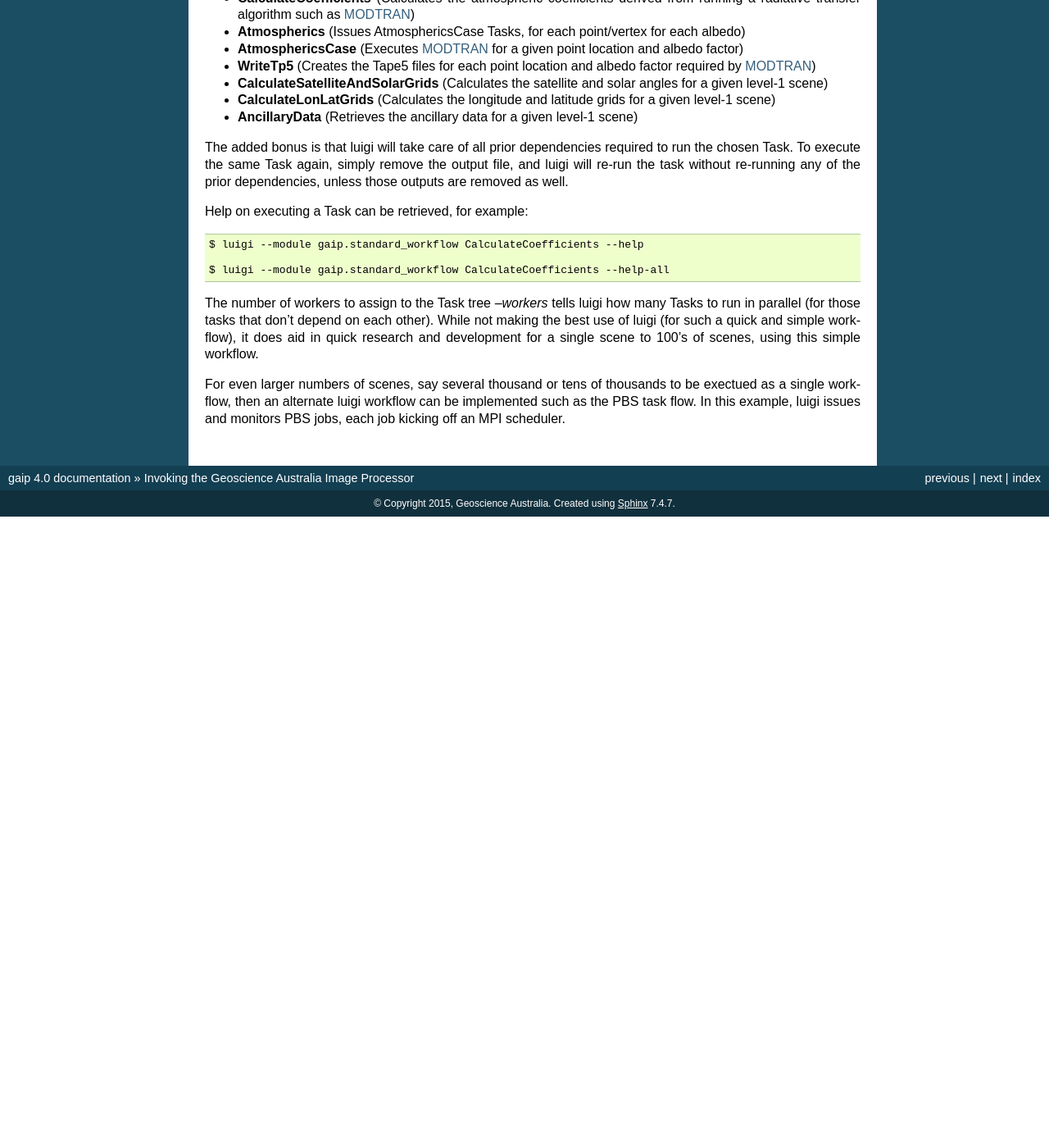
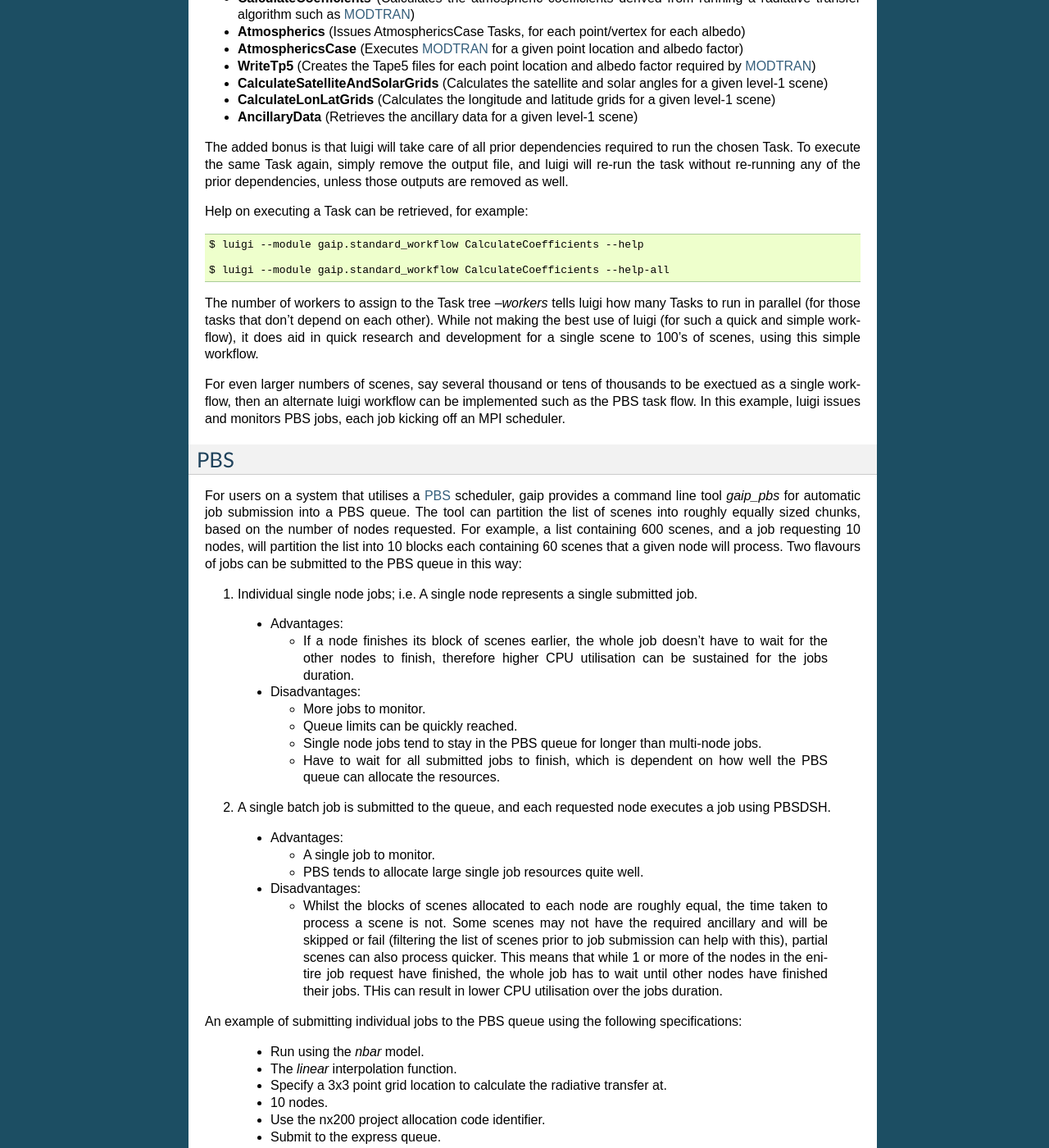
Before and after one commit to GeoscienceAustralia/wagl, a Sphinx documentation site: the page built from docs/source/invoking.rst, in a window 1280 px wide and 1400 px high, scrolled down 1873 px. Shown: the whole window at 82% size. Built offline with Sphinx 7.4.7, drawn with Linux system fonts in a browser that asks for light colours; pages that are not in the unit, such as notebooks, are missing from menus; before the commit the page ends 2503 px from its top, so only the background shows below that; some of the changed text lies outside the part shown.

Commit message:
Added gaip_pbs to the docs.

```diff
--- a/docs/source/invoking.rst
+++ b/docs/source/invoking.rst
@@ -105,3 +105,63 @@ using this simple workflow.
 
 For even larger numbers of scenes, say several thousand or tens of thousands to be exectued as a single workflow, then an alternate luigi workflow can be implemented
 such as the PBS task flow. In this example, luigi issues and monitors PBS jobs, each job kicking off an MPI scheduler.
+
+PBS
+---
+
+For users on a system that utilises a `PBS <https://en.wikipedia.org/wiki/Portable_Batch_System>`_ scheduler, gaip provides a command line tool *gaip_pbs* for automatic job submission into a PBS queue. The tool can partition the list of scenes into roughly equally sized chunks, based on the number of nodes requested. For example, a list containing 600 scenes, and a job requesting 10 nodes, will partition the list into 10 blocks each containing 60 scenes that a given node will process. Two flavours of jobs can be submitted to the PBS queue in this way:
+
+1. Individual single node jobs; i.e. A single node represents a single submitted job.
+
+  * Advantages:
+
+    * If a node finishes its block of scenes earlier, the whole job doesn't have to wait for the other nodes to finish, therefore higher CPU utilisation can be sustained for the jobs duration.
+
+  * Disadvantages:
+
+    * More jobs to monitor.
+    * Queue limits can be quickly reached.
+    * Single node jobs tend to stay in the PBS queue for longer than multi-node jobs.
+    * Have to wait for all submitted jobs to finish, which is dependent on how well the PBS queue can allocate the resources.
+
+2. A single batch job is submitted to the queue, and each requested node executes a job using PBSDSH.
+
+  * Advantages:
+
+    * A single job to monitor.
+    * PBS tends to allocate large single job resources quite well.
+
+  * Disadvantages:
+
+    * Whilst the blocks of scenes allocated to each node are roughly equal, the time taken to process a scene is not. Some scenes may not have the required ancillary and will be skipped or fail (filtering the list of scenes prior to job submission can help with this), partial scenes can also process quicker. This means that while 1 or more of the nodes in the enitire job request have finished, the whole job has to wait until other nodes have finished their jobs. THis can result in lower CPU utilisation over the jobs duration.
+
+An example of submitting individual jobs to the PBS queue using the following specifications:
+
+  * Run using the *nbar* model.
+  * The *linear* interpolation function.
+  * Specify a 3x3 point grid location to calculate the radiative transfer at.
+  * 10 nodes.
+  * Use the nx200 project allocation code identifier.
+  * Submit to the express queue.
+  * Maximum job runtime of 2 hours.
+
+.. code-block:: bash
+
+   $ gaip_pbs --level1-list /path/to/level1-scenes.txt --vertices '(3, 3)' --model nbar --method linear --outdir /path/to/the/output/directory --logdir /path/to/the/logs/directory --env /path/to/the/environment/script --nodes 10 --project nx200 --queue express --hours 2 --email your.name@something.com
+
+The same job resources, but use PBSDSH instead of individual jobs being submitted to the PBS queue.
+
+.. code-block:: bash
+
+   $ gaip_pbs --level1-list /path/to/level1-scenes.txt --vertices '(3, 3)' --model nbar --method linear --outdir /path/to/the/output/directory --logdir /path/to/the/logs/directory --env /path/to/the/environment/script --nodes 10 --project v10 --queue express --hours 2 --email your.name@something.com --dsh
+
+Each call to *gaip_pbs* will generate a new batch id, and each node will be assigned a job id. In this way each node will have its logs and output data contained in its own directory structure.  For example:
+
+.. code-block:: bash
+
+  $ /base/logs/directory/batchid-b6cbadbe98/jobid-074cb6/
+  $ /base/logs/directory/batchid-b6cbadbe98/jobid-113f33/
+  $ /base/logs/directory/batchid-b6cbadbe98/jobid-5b00d6/
+  $ /base/output/directory/batchid-b6cbadbe98/jobid-074cb6/
+  $ /base/output/directory/batchid-b6cbadbe98/jobid-113f33/
+  $ /base/output/directory/batchid-b6cbadbe98/jobid-5b00d6/
```
Also changed, not shown: docs/source/scripts.rst (+26 -0 lines).
